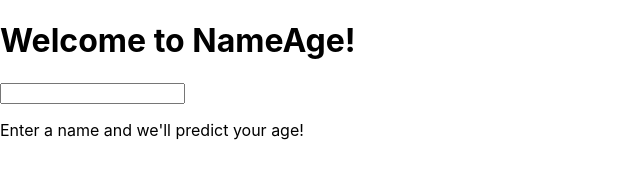
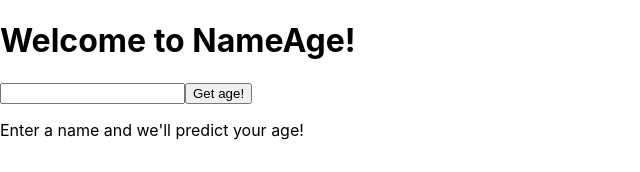
Before and after one commit to dominikacookies/tutorial-react-hooks, a React (Create React App) app: page / in a window 1280 px wide. Shown: the top 172 px of the page, without its empty margins (0-640 px from the left). Built offline with nearby package versions, Linux system fonts and the light colour scheme.

Commit message:
feat: added validation for name length to be 3 or more letters

```diff
--- a/src/pages/homepage/Homepage.js
+++ b/src/pages/homepage/Homepage.js
@@ -25,8 +25,11 @@ const Homepage = () => {
     <div>
       <h1>Welcome to NameAge!</h1>
       <form onSubmit={handleSubmit(onSubmit)}>
-        <input {...register("name", { required: true })} />
-        {errors.name && <span>"Please enter a name"</span>}
+        <input {...register("name", { required: true, minLength: 3 })} />
+        {errors.name && (
+          <span>Please enter a name that's at least 3 letters long.</span>
+        )}
+        <button type="submit">Get age!</button>
       </form>
       {age ? (
         <AgeInformationCard age={age} name={name} />
```
